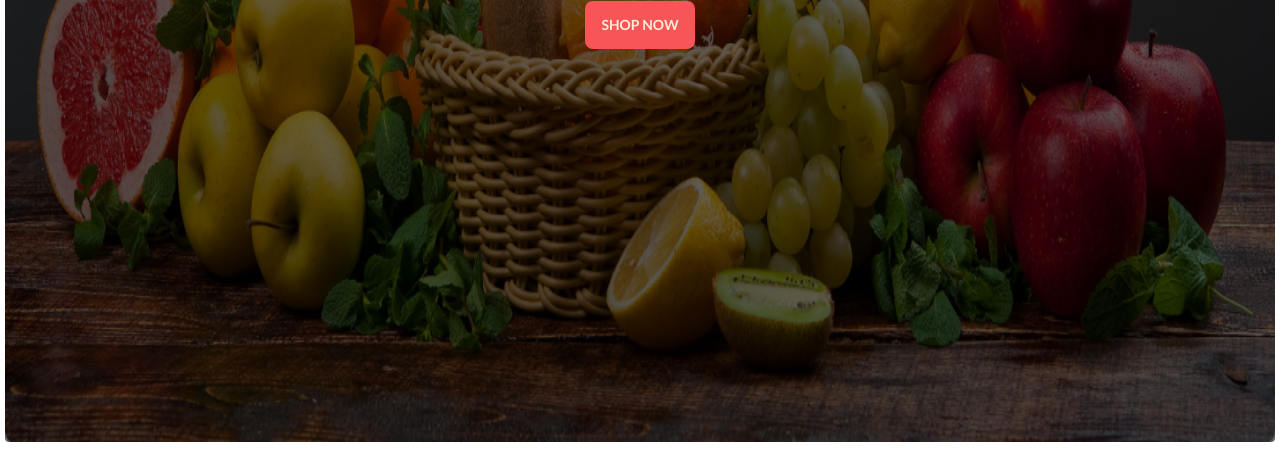
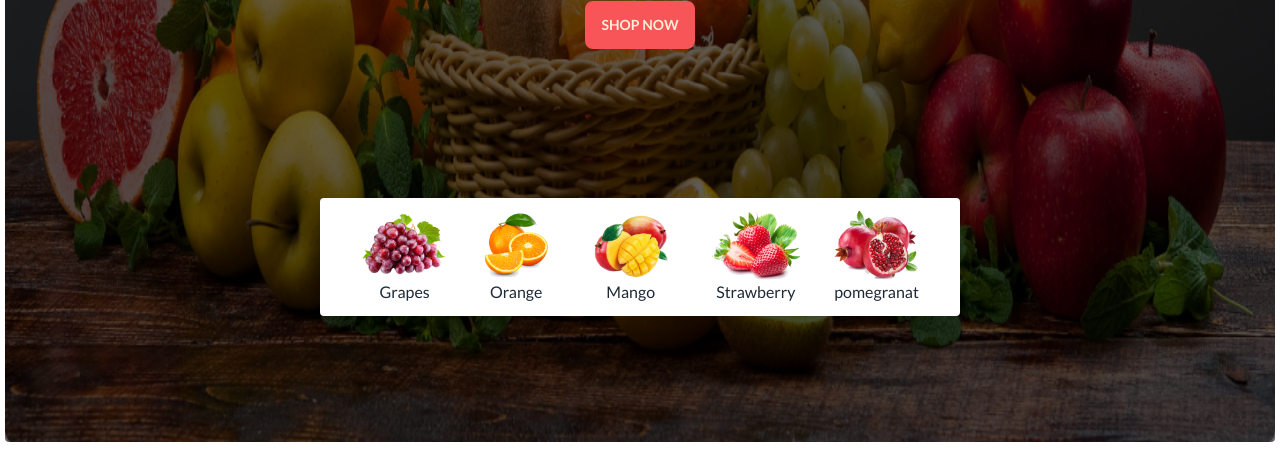
Before and after one commit to Gazi2050/assignment-3, a plain HTML site: page index.html in a window 1280 px wide. Shown: the part 596-1049 px from the top of the page. Drawn offline with nearby package versions, Linux system fonts and the light colour scheme; grey boxes are pictures that could not be loaded.

Commit message:
header-done

```diff
--- a/index.html
+++ b/index.html
@@ -92,6 +92,7 @@
     <!-- navbar-end -->
 
     <!-- header-start -->
+    <header>
         <div class="carousel w-full relative rounded mt-3">
             <div id="slide1" class="carousel-item relative w-full">
                 <img src="images/banner1.png" class="w-full" />
@@ -119,7 +120,8 @@
                     class="carousel-content absolute top-0 left-0 w-full h-full flex flex-col items-center justify-center text-center">
                     <h2 class="text-orange-100  text-base lg:text-5xl font-semibold md:text-4xl ">
                         No chemicals only natural</h2>
-                <p class="text-orange-100 font-normal text-base m-3">We do not use any chemicals to look<br> fresh and
+                    <p class="text-orange-100 font-normal text-base m-3">We do not use any chemicals to look<br> fresh
+                        and
                         ripe</p>
                     <button
                         class="bg-[#F85559] text-orange-100 hover:text-black border-none btn btn-xs sm:btn-sm md:btn-md lg:btn-md">Shop
@@ -137,7 +139,8 @@
                     class="carousel-content absolute top-0 left-0 w-full h-full flex flex-col items-center justify-center text-center">
                     <h2 class="text-orange-100  text-base lg:text-5xl font-semibold md:text-4xl ">
                         Products by fresh fruit</h2>
-                <p class="text-orange-100 font-normal text-base m-3">We make various products<br> using fresh fruits</p>
+                    <p class="text-orange-100 font-normal text-base m-3">We make various products<br> using fresh fruits
+                    </p>
                     <button
                         class="bg-[#F85559] text-orange-100 hover:text-black border-none btn btn-xs sm:btn-sm md:btn-md lg:btn-md">Shop
                         Now</button>
@@ -165,7 +168,32 @@
                     <a href="#slide1" class="btn btn-circle btn-xs lg:btn-lg">❯</a>
                 </div>
             </div>
+        </div>
+        <!-- img-group -->
+        <div
+            class=" hidden lg:inline bg-white absolute max-w-full  left-1/2 transform -translate-x-1/2 -bottom-28 shadow-lg py-3 px-10 rounded">
+            <div style="display: flex; justify-content: center;">
+                <div class="max-w-full text-center mr-8"> <img src="images/fruit1.png" alt="fruit">
+                    <p>Grapes</p>
+                </div>
+                <div class="max-w-full text-center mr-8"> <img src="images/fruit2.png" alt="fruit">
+                    <p>Orange</p>
+                </div>
+                <div class="max-w-full text-center mr-8"> <img src="images/fruit3.png" alt="fruit">
+                    <p>Mango</p>
+                </div>
+                <div class="max-w-full text-center mr-8"> <img src="images/fruit4.png" alt="fruit">
+                    <p>Strawberry</p>
+                </div>
+                <div class="max-w-full text-center"> <img src="images/fruit5.png" alt="fruit">
+                    <p>pomegranat</p>
+                </div>
+            </div>
+        </div>
+
+    </header>
     <!-- header-end -->
+
 </body>
 
 </html>
```
Lines whose indentation alone changed are shown as unchanged.
